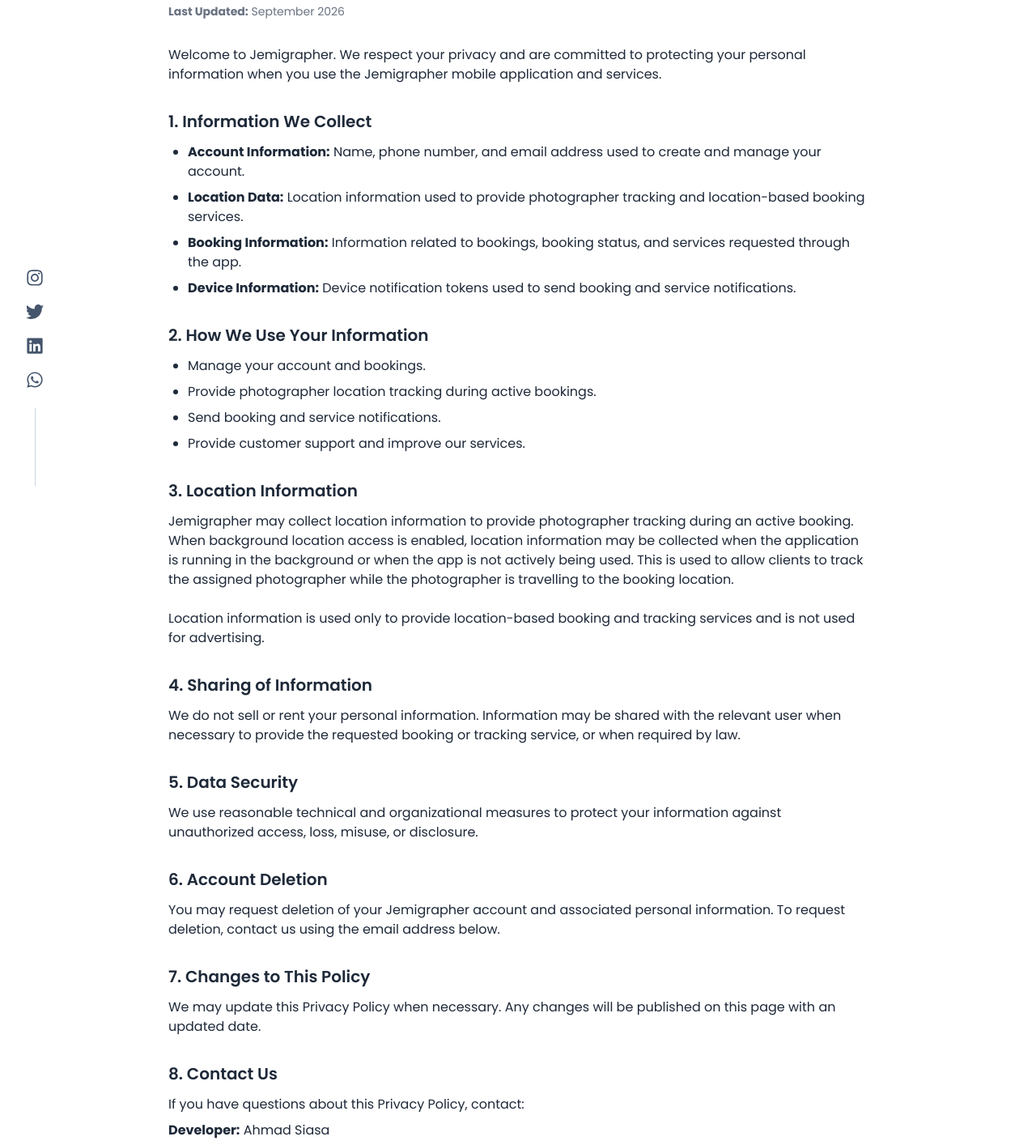
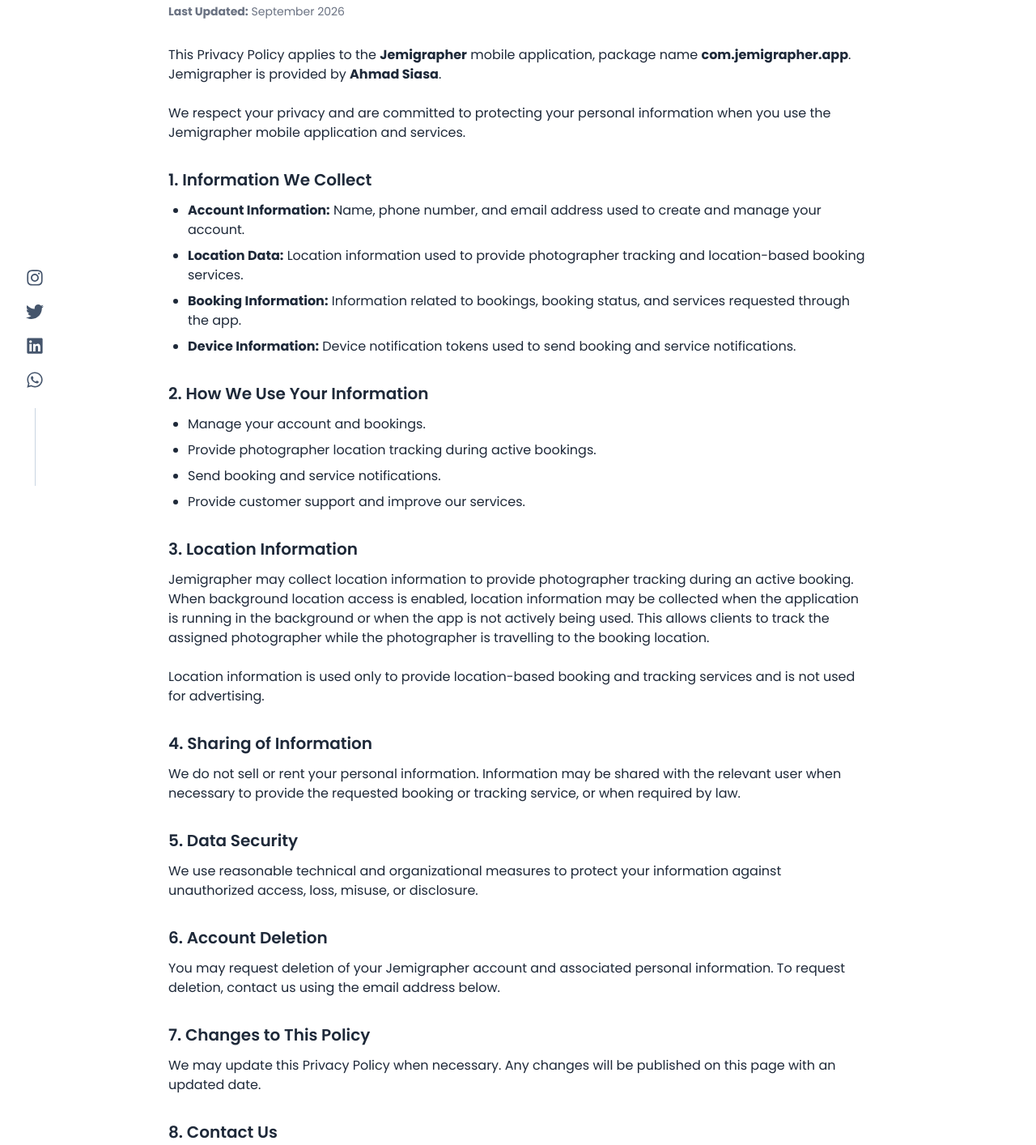
Before and after one commit to phabianmalonja3/jemi, a Next.js app: page /policy in a window 1280 px wide. Shown: the part 200-1614 px from the top of the page at 81% size. Built offline with nearby package versions, Linux system fonts and the light colour scheme; no server answers.

Commit message:
update privacy policy

```diff
--- a/app/policy/page.tsx
+++ b/app/policy/page.tsx
@@ -11,9 +11,15 @@
       </p>
 
       <p className="mb-6">
-        Welcome to Jemigrapher. We respect your privacy and are committed to
-        protecting your personal information when you use the Jemigrapher
-        mobile application and services.
+        This Privacy Policy applies to the <strong>Jemigrapher</strong> mobile
+        application, package name <strong>com.jemigrapher.app</strong>.
+        Jemigrapher is provided by <strong>Ahmad Siasa</strong>.
+      </p>
+
+      <p className="mb-6">
+        We respect your privacy and are committed to protecting your personal
+        information when you use the Jemigrapher mobile application and
+        services.
       </p>
 
       <h2 className="text-xl font-semibold mt-8 mb-3">
@@ -62,8 +68,8 @@
         tracking during an active booking. When background location access is
         enabled, location information may be collected when the application is
         running in the background or when the app is not actively being used.
-        This is used to allow clients to track the assigned photographer while
-        the photographer is travelling to the booking location.
+        This allows clients to track the assigned photographer while the
+        photographer is travelling to the booking location.
       </p>
 
       <p className="mb-6">
@@ -120,6 +126,12 @@
 
       <ul className="list-none space-y-1 mb-8">
         <li>
+          <strong>App:</strong> Jemigrapher
+        </li>
+        <li>
+          <strong>Package Name:</strong> com.jemigrapher.app
+        </li>
+        <li>
           <strong>Developer:</strong> Ahmad Siasa
         </li>
         <li>
```
